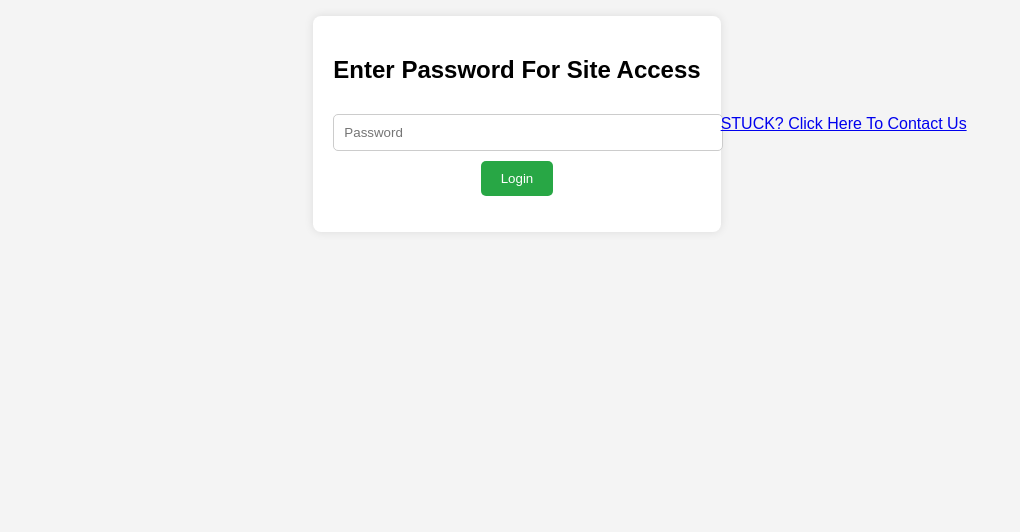
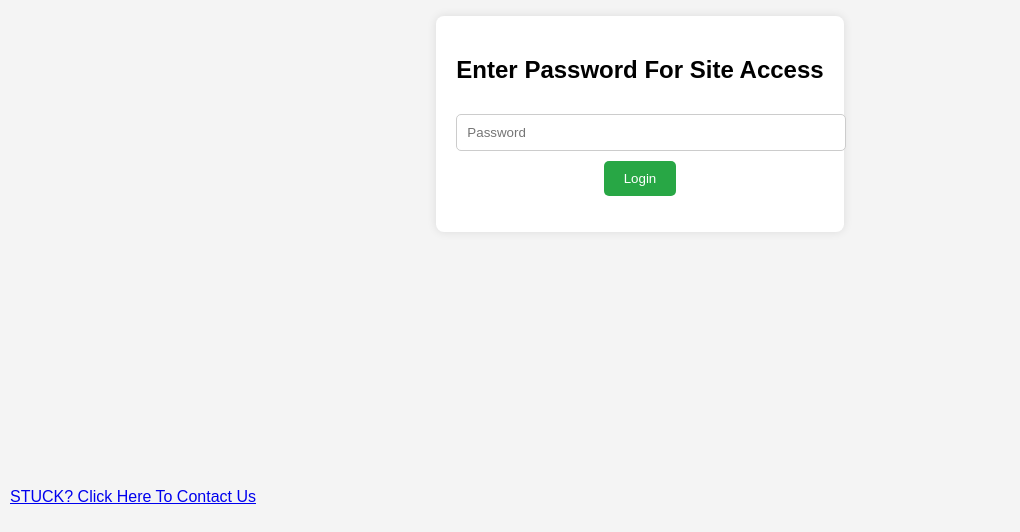
Before and after one commit to UvBeenZacked/welcome, a plain HTML site: page index.html in a window 1280 px wide. Shown: the part 284-816 px from the top of the page, without its empty margins (0-1020 px from the left). Drawn offline with Linux system fonts and the light colour scheme.

Commit message:
Update style.css

```diff
--- a/style.css
+++ b/style.css
@@ -40,3 +40,9 @@ button:hover {
     color: red;
     margin-top: 10px;
 }
+
+.email-link {
+    position: fixed;
+    bottom: 10px;
+    left: 10px;
+}
```
